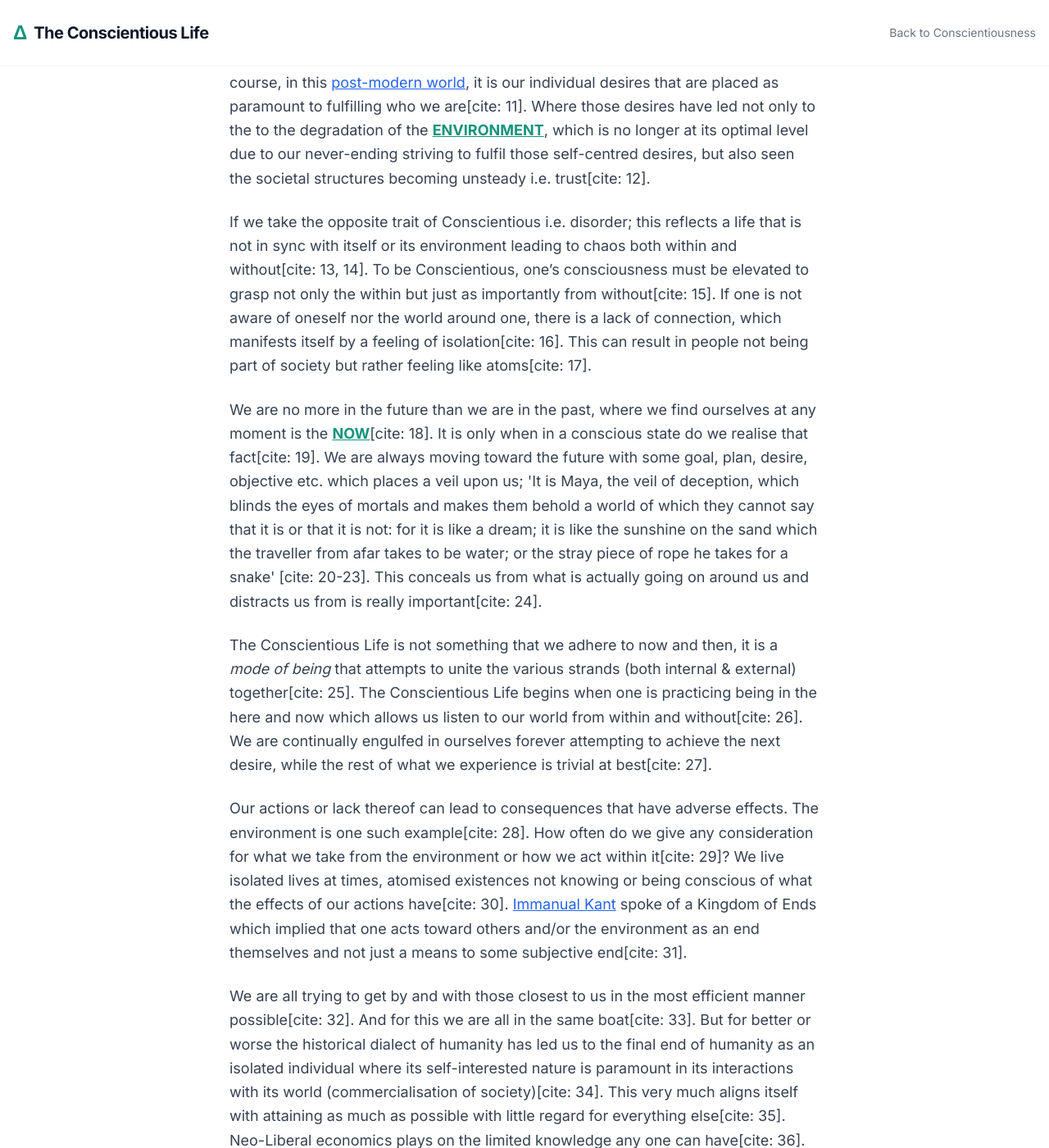
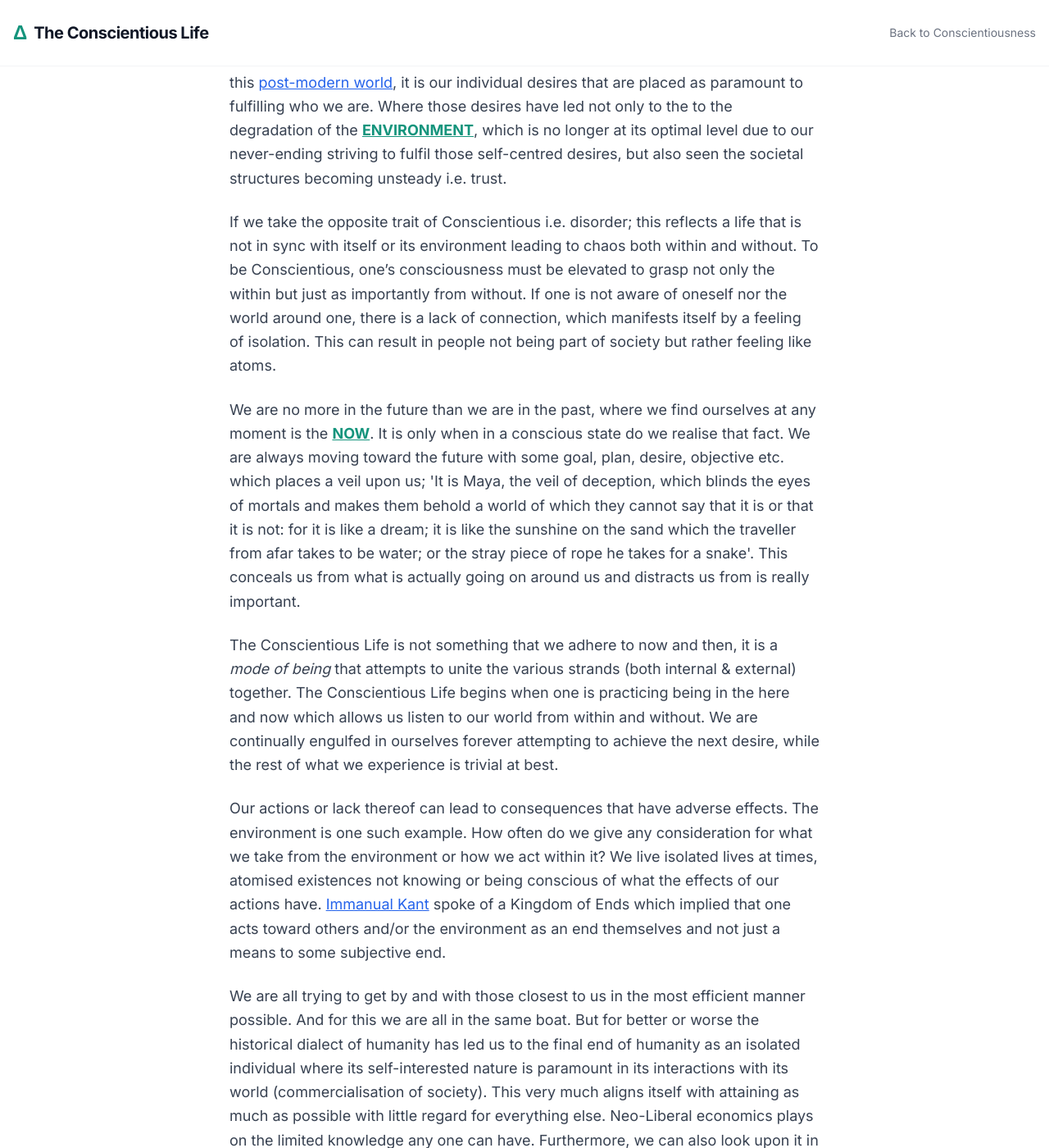
Before and after one commit to theconscientiouslife1-coder/TheCL, a Jekyll site: the page CL_1.html, which Jekyll copies as it is, in a window 1280 px wide and 1400 px high, scrolled down 846 px. Shown: the whole window at 82% size. Built offline with Jekyll 4.4.1, drawn with Linux system fonts in a browser that asks for light colours; nearby versions of some CDN libraries; some of the changed text lies outside the part shown.

Commit message:
last few changes

```diff
--- a/CL_1.html
+++ b/CL_1.html
@@ -24,26 +24,26 @@
     </header>
 
     <section class="bg-[#14947c] py-20 text-white text-center">
-        <h1 class="text-4xl md:text-5xl font-extrabold">THE CONSCIENTIOUS LIFE (PART 1)</h1>
+        <h1 class="text-4xl md:text-5xl font-extrabold uppercase">The Conscientious Life (Part 1)</h1>
     </section>
 
     <main class="max-w-3xl mx-auto px-6 py-16 flex-grow">
         <article class="prose prose-lg max-w-none text-gray-700 leading-relaxed">
-            <p>What does it mean to be Conscientious? The Oxford Reference Dictionary defines it as; <i>showing or done with careful attention</i>[cite: 2, 3]. Conscientiousness is a word that has at its basis of one being careful before acting[cite: 3]. It is one of the <a href="https://www.psychologytoday.com/intl/basics/big-five-personality-traits" target="_blank" class="text-blue-600 underline">Big Five personality traits</a>[cite: 4]. The opposite would be behaving rashly, no consideration in how one behaves or the consequences of such behaviour[cite: 4].</p>
+            <p>What does it mean to be Conscientious? The Oxford Reference Dictionary defines it as; <i>showing or done with careful attention</i>. Conscientiousness is a word that has at its basis of one being careful before acting. It is one of the <a href="https://www.psychologytoday.com/intl/basics/big-five-personality-traits" target="_blank" class="text-blue-600 underline">Big Five personality traits</a>. The opposite would be behaving rashly, no consideration in how one behaves or the consequences of such behaviour.</p>
 
-            <p>Conscientiousness is mainly synonymous in the modern world with reference to a person’s work ethic[cite: 5]. From this it conjures up notions of one who is diligent, attentive, persistent, careful, thoughtful, efficient, organised[cite: 6]. But it also much more than this; it refers to completing obligations to others in a serious manner; one may feel the need to cut corners to get the job done in order to say that it was completed, but in this context, conscientiousness considers all aspects and strives to ensure all elements that are associated to the work are considered at the very least[cite: 7, 8]. Hence, there is an element of duty and that is one of the defining aspects of the Conscientious Life[cite: 9].</p>
+            <p>Conscientiousness is mainly synonymous in the modern world with reference to a person’s work ethic. From this it conjures up notions of one who is diligent, attentive, persistent, careful, thoughtful, efficient, organised. But it also much more than this; it refers to completing obligations to others in a serious manner; one may feel the need to cut corners to get the job done in order to say that it was completed, but in this context, conscientiousness considers all aspects and strives to ensure all elements that are associated to the work are considered at the very least. Hence, there is an element of duty and that is one of the defining aspects of the Conscientious Life.</p>
 
-            <p>Our freedom is predicated on the fact we have reason, which distinguishes us in the animal kingdom, and this allows us to consciously consider what is in front of us which gives us the ability of being able to act in accordance with how we have weighed up the scenario we are confronted with, we are autonomous[cite: 10]. Of course, in this <a href="https://en.wikipedia.org/wiki/Postmodernism" target="_blank" class="text-blue-600 underline">post-modern world</a>, it is our individual desires that are placed as paramount to fulfilling who we are[cite: 11]. Where those desires have led not only to the to the degradation of the <a href="environment.html" class="text-[#14947c] font-bold underline">ENVIRONMENT</a>, which is no longer at its optimal level due to our never-ending striving to fulfil those self-centred desires, but also seen the societal structures becoming unsteady i.e. trust[cite: 12].</p>
+            <p>Our freedom is predicated on the fact we have reason, which distinguishes us in the animal kingdom, and this allows us to consciously consider what is in front of us which gives us the ability of being able to act in accordance with how we have weighed up the scenario we are confronted with, we are autonomous. Of course, in this <a href="https://en.wikipedia.org/wiki/Postmodernism" target="_blank" class="text-blue-600 underline">post-modern world</a>, it is our individual desires that are placed as paramount to fulfilling who we are. Where those desires have led not only to the to the degradation of the <a href="environment.html" class="text-[#14947c] font-bold underline">ENVIRONMENT</a>, which is no longer at its optimal level due to our never-ending striving to fulfil those self-centred desires, but also seen the societal structures becoming unsteady i.e. trust.</p>
 
-            <p>If we take the opposite trait of Conscientious i.e. disorder; this reflects a life that is not in sync with itself or its environment leading to chaos both within and without[cite: 13, 14]. To be Conscientious, one’s consciousness must be elevated to grasp not only the within but just as importantly from without[cite: 15]. If one is not aware of oneself nor the world around one, there is a lack of connection, which manifests itself by a feeling of isolation[cite: 16]. This can result in people not being part of society but rather feeling like atoms[cite: 17].</p>
+            <p>If we take the opposite trait of Conscientious i.e. disorder; this reflects a life that is not in sync with itself or its environment leading to chaos both within and without. To be Conscientious, one’s consciousness must be elevated to grasp not only the within but just as importantly from without. If one is not aware of oneself nor the world around one, there is a lack of connection, which manifests itself by a feeling of isolation. This can result in people not being part of society but rather feeling like atoms.</p>
 
-            <p>We are no more in the future than we are in the past, where we find ourselves at any moment is the <a href="now.html" class="text-[#14947c] font-bold underline">NOW</a>[cite: 18]. It is only when in a conscious state do we realise that fact[cite: 19]. We are always moving toward the future with some goal, plan, desire, objective etc. which places a veil upon us; 'It is Maya, the veil of deception, which blinds the eyes of mortals and makes them behold a world of which they cannot say that it is or that it is not: for it is like a dream; it is like the sunshine on the sand which the traveller from afar takes to be water; or the stray piece of rope he takes for a snake' [cite: 20-23]. This conceals us from what is actually going on around us and distracts us from is really important[cite: 24].</p>
+            <p>We are no more in the future than we are in the past, where we find ourselves at any moment is the <a href="now.html" class="text-[#14947c] font-bold underline">NOW</a>. It is only when in a conscious state do we realise that fact. We are always moving toward the future with some goal, plan, desire, objective etc. which places a veil upon us; 'It is Maya, the veil of deception, which blinds the eyes of mortals and makes them behold a world of which they cannot say that it is or that it is not: for it is like a dream; it is like the sunshine on the sand which the traveller from afar takes to be water; or the stray piece of rope he takes for a snake'. This conceals us from what is actually going on around us and distracts us from is really important.</p>
 
-            <p>The Conscientious Life is not something that we adhere to now and then, it is a <i>mode of being</i> that attempts to unite the various strands (both internal & external) together[cite: 25]. The Conscientious Life begins when one is practicing being in the here and now which allows us listen to our world from within and without[cite: 26]. We are continually engulfed in ourselves forever attempting to achieve the next desire, while the rest of what we experience is trivial at best[cite: 27].</p>
+            <p>The Conscientious Life is not something that we adhere to now and then, it is a <i>mode of being</i> that attempts to unite the various strands (both internal & external) together. The Conscientious Life begins when one is practicing being in the here and now which allows us listen to our world from within and without. We are continually engulfed in ourselves forever attempting to achieve the next desire, while the rest of what we experience is trivial at best.</p>
 
-            <p>Our actions or lack thereof can lead to consequences that have adverse effects. The environment is one such example[cite: 28]. How often do we give any consideration for what we take from the environment or how we act within it[cite: 29]? We live isolated lives at times, atomised existences not knowing or being conscious of what the effects of our actions have[cite: 30]. <a href="https://plato.stanford.edu/entries/kant-moral/" target="_blank" class="text-blue-600 underline">Immanual Kant</a> spoke of a Kingdom of Ends which implied that one acts toward others and/or the environment as an end themselves and not just a means to some subjective end[cite: 31].</p>
+            <p>Our actions or lack thereof can lead to consequences that have adverse effects. The environment is one such example. How often do we give any consideration for what we take from the environment or how we act within it? We live isolated lives at times, atomised existences not knowing or being conscious of what the effects of our actions have. <a href="https://plato.stanford.edu/entries/kant-moral/" target="_blank" class="text-blue-600 underline">Immanual Kant</a> spoke of a Kingdom of Ends which implied that one acts toward others and/or the environment as an end themselves and not just a means to some subjective end.</p>
 
-            <p>We are all trying to get by and with those closest to us in the most efficient manner possible[cite: 32]. And for this we are all in the same boat[cite: 33]. But for better or worse the historical dialect of humanity has led us to the final end of humanity as an isolated individual where its self-interested nature is paramount in its interactions with its world (commercialisation of society)[cite: 34]. This very much aligns itself with attaining as much as possible with little regard for everything else[cite: 35]. Neo-Liberal economics plays on the limited knowledge any one can have[cite: 36]. Furthermore, we can also look upon it in regard to the isolated individual who can never understand the full sequence of how objects arise or are fully dispensed with[cite: 37]. But this mode of understanding is not justified or acceptable anymore[cite: 38]. The first step is lifting the veil and beginning to see the world as it really is, not how it is being portrayed to us, both from the subjective and objective mode that we are compounded with in our daily lives[cite: 39].</p>
+            <p>We are all trying to get by and with those closest to us in the most efficient manner possible. And for this we are all in the same boat. But for better or worse the historical dialect of humanity has led us to the final end of humanity as an isolated individual where its self-interested nature is paramount in its interactions with its world (commercialisation of society). This very much aligns itself with attaining as much as possible with little regard for everything else. Neo-Liberal economics plays on the limited knowledge any one can have. Furthermore, we can also look upon it in regard to the isolated individual who can never understand the full sequence of how objects arise or are fully dispensed with. But this mode of understanding is not justified or acceptable anymore. The first step is lifting the veil and beginning to see the world as it really is, not how it is being portrayed to us, both from the subjective and objective mode that we are compounded with in our daily lives.</p>
         </article>
     </main>
 
```
